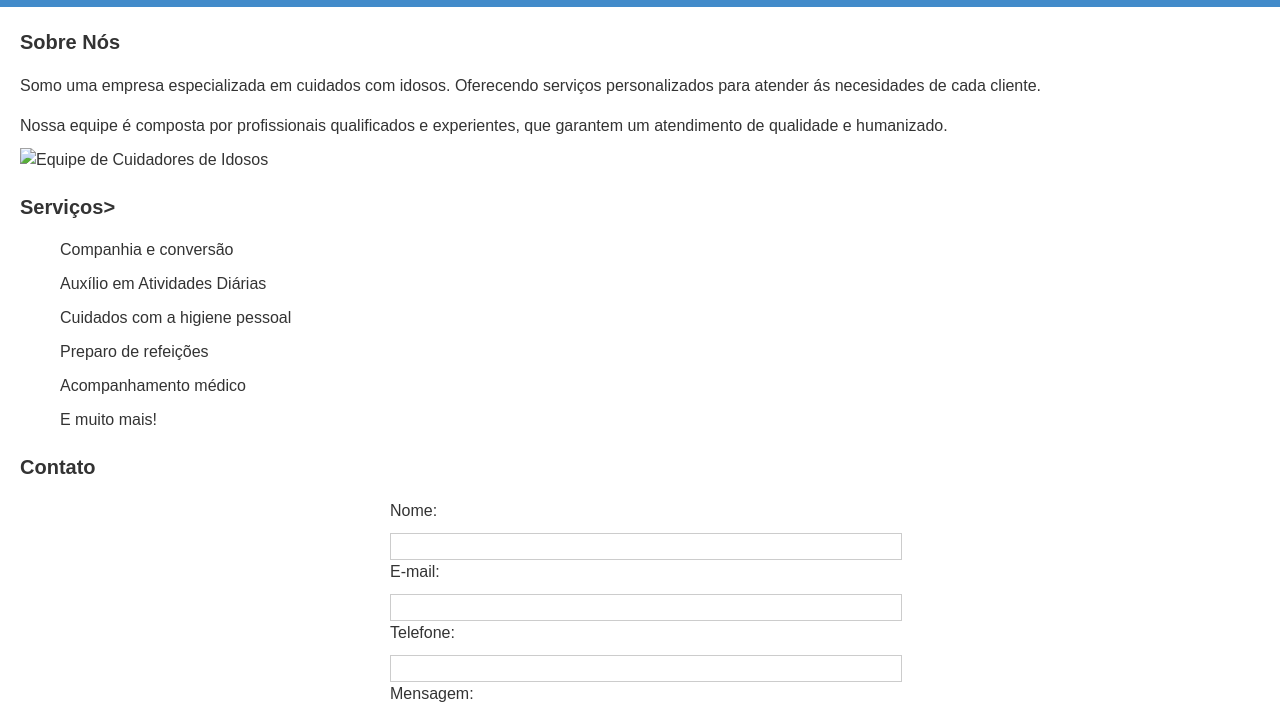
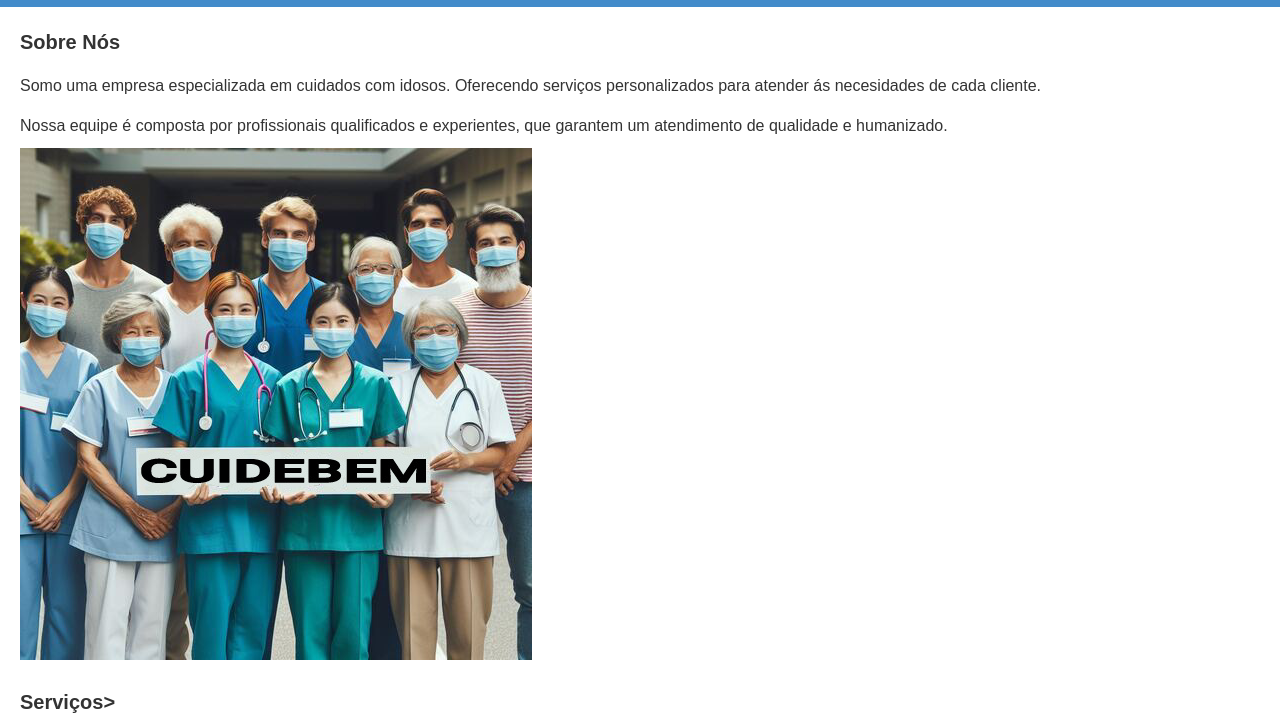
Before and after one commit to redfelipefarias/site_cuidebem, a plain HTML site: page index.html in a window 1280 px wide. Shown: the part 94-807 px from the top of the page. Drawn offline with Linux system fonts and the light colour scheme.

Commit message:
Update index.html

```diff
--- a/index.html
+++ b/index.html
@@ -22,7 +22,7 @@
              profissionais qualificados e experientes, que
              garantem um atendimento de qualidade e
              humanizado.</p>
-             <img src="/mnt/chromeos/MyFiles/Downloads/exem4.jpg" alt="Equipe de Cuidadores de Idosos">
+             <img src="exem4.jpg" alt="Equipe de Cuidadores de Idosos">
         </section>
         <section id="serviços".>
             <h2>Serviços></h2>
```
